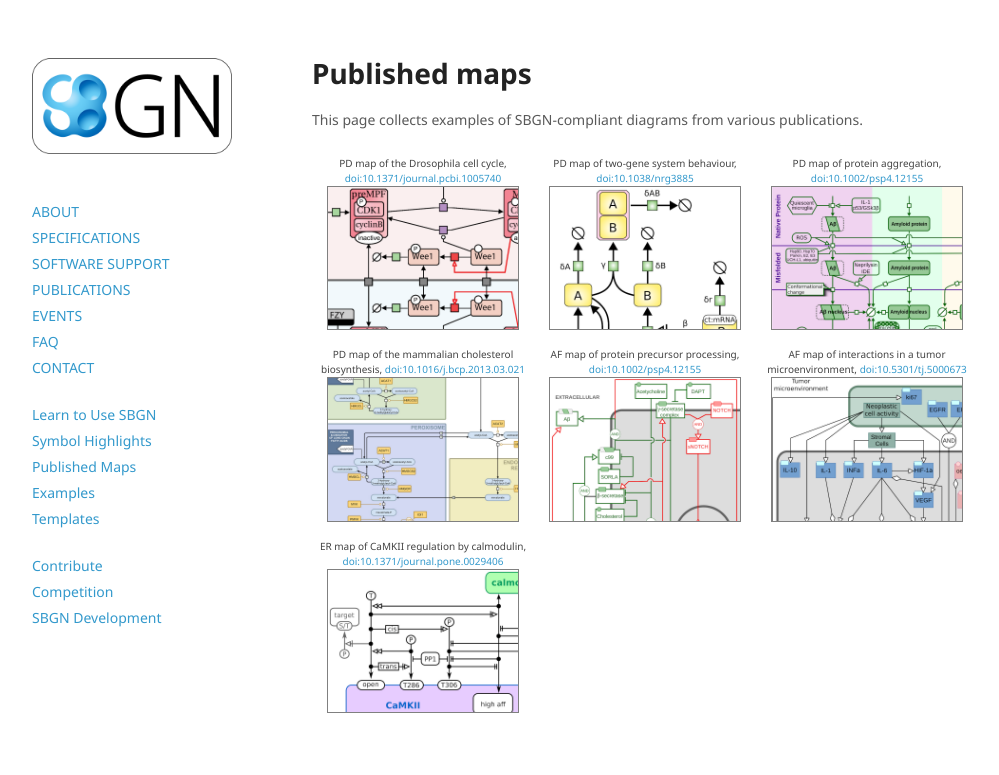
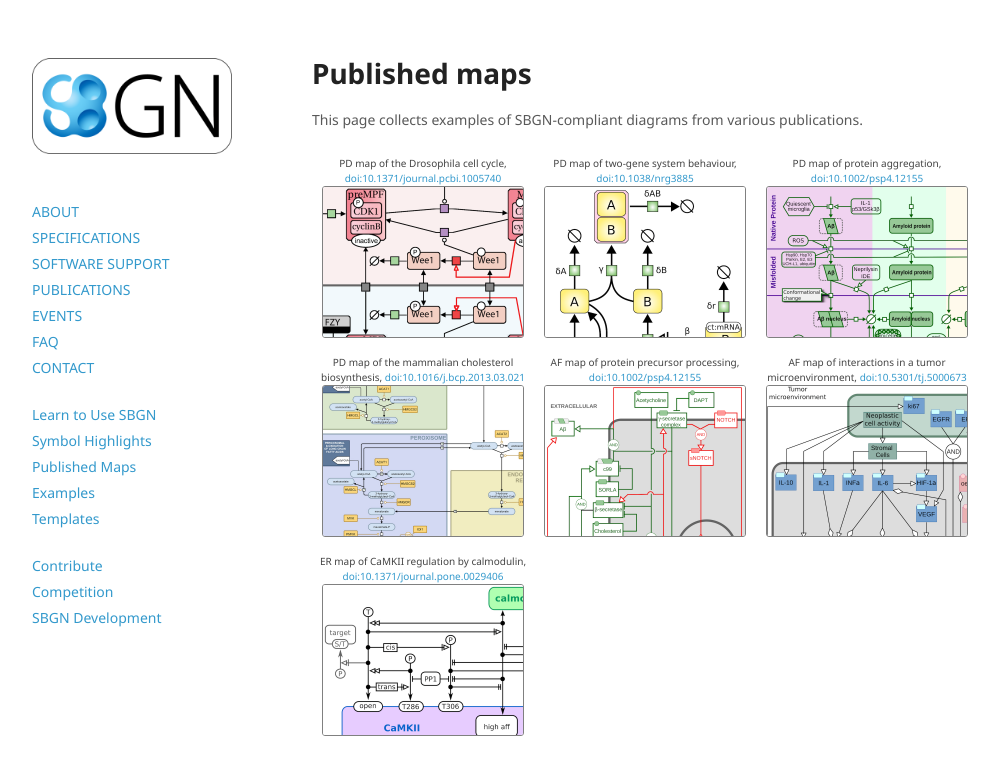
Before and after one commit to sbgn/sbgn, a Jekyll site: the page built from docs/published_maps.md, in a window 1280 px wide. Shown: the top 775 px of the page, without its empty margins (128-1127 px from the left). Built offline with Jekyll 4.4.1, drawn with Linux system fonts in a browser that asks for light colours; nearby versions of some CDN libraries.

Commit message:
Update custom.css

```diff
--- a/css/custom.css
+++ b/css/custom.css
@@ -42,9 +42,9 @@
 }
 
 img.gallery_thumbnail {
-  width: 190px;
+  width: 200px;
   border: 1px solid gray;
-  border-radius: 0px;
+  border-radius: 3px;
 }
 
 p.gallery_image_title {
```
